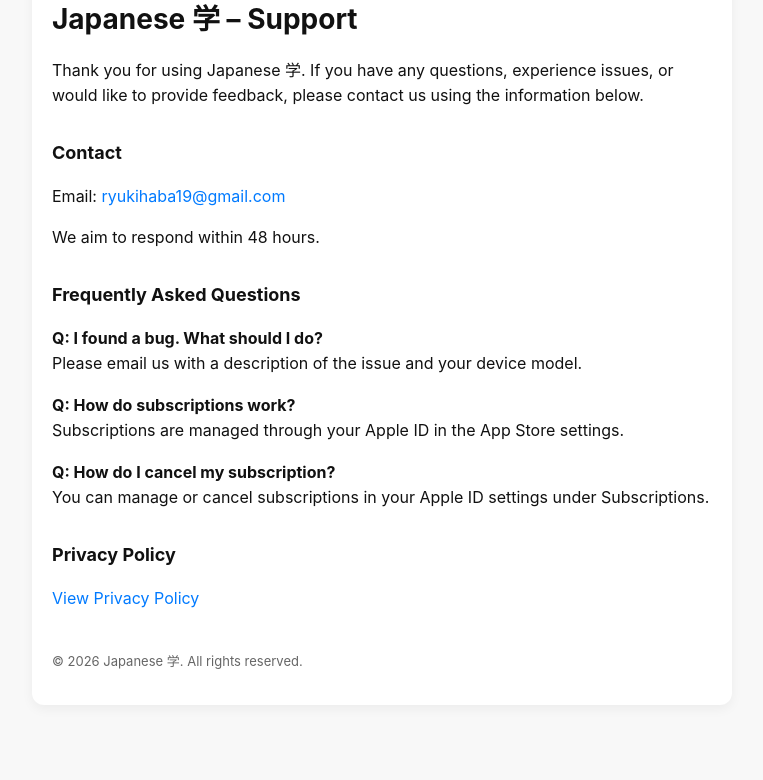
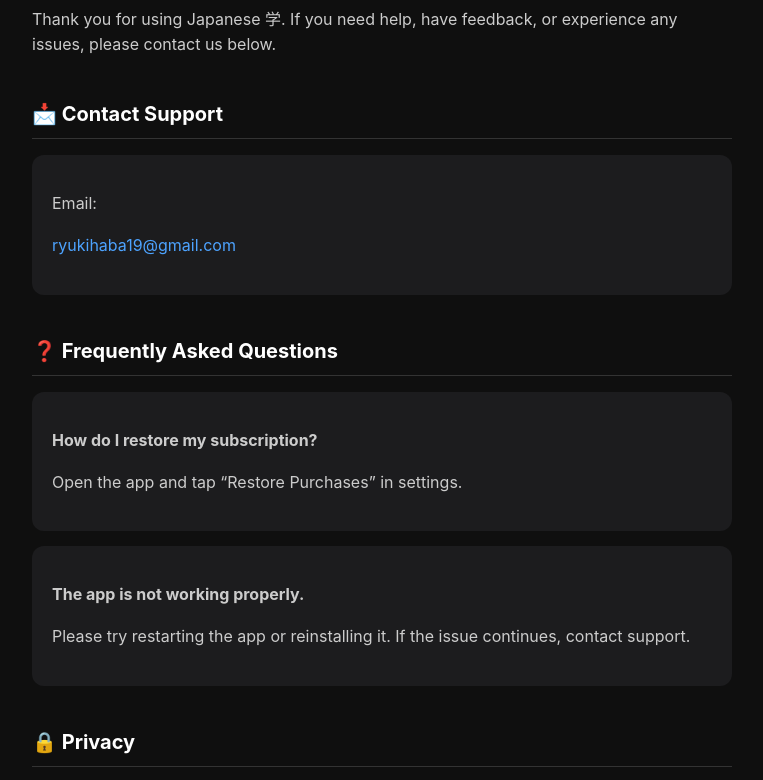
Before and after one commit to habaryuki19-boop/japanese---support, a plain HTML site: page index.html in a window 1280 px wide. Shown: the part 122-902 px from the top of the page, without its empty margins (258-1021 px from the left). Drawn offline with Linux system fonts and the light colour scheme.

Commit message:
Refactor index.html for improved layout and styling
Updated the layout and styling of the support page, enhancing the user interface and improving readability.

```diff
--- a/index.html
+++ b/index.html
@@ -7,77 +7,94 @@
     <style>
         body {
             font-family: -apple-system, BlinkMacSystemFont, "Segoe UI", Roboto, sans-serif;
-      background-color: #f8f8f8;
-      color: #111;
-      max-width: 700px;
-      margin: 60px auto;
-      padding: 20px;
+            background-color: #0f0f0f;
+            color: #ffffff;
+            margin: 0;
+            padding: 40px 20px;
             line-height: 1.6;
         }
+
+        .container {
+            max-width: 700px;
+            margin: auto;
+        }
+
         h1 {
-      font-size: 28px;
+            font-size: 32px;
             margin-bottom: 10px;
         }
+
         h2 {
-      margin-top: 30px;
-      font-size: 18px;
+            margin-top: 40px;
+            font-size: 20px;
+            border-bottom: 1px solid #333;
+            padding-bottom: 8px;
         }
+
+        p {
+            color: #cccccc;
+        }
+
         a {
-      color: #007AFF;
+            color: #4da3ff;
             text-decoration: none;
         }
-    .box {
-      background: white;
+
+        a:hover {
+            text-decoration: underline;
+        }
+
+        .card {
+            background-color: #1c1c1e;
             padding: 20px;
             border-radius: 12px;
-      box-shadow: 0 4px 12px rgba(0,0,0,0.05);
+            margin-top: 15px;
+        }
+
+        footer {
+            margin-top: 60px;
+            font-size: 13px;
+            color: #777;
+            text-align: center;
         }
     </style>
 </head>
 <body>
-
-  <div class="box">
+    <div class="container">
         <h1>Japanese 学 – Support</h1>
         <p>
             Thank you for using Japanese 学.
-      If you have any questions, experience issues, or would like to provide feedback,
-      please contact us using the information below.
+            If you need help, have feedback, or experience any issues, please contact us below.
         </p>
 
-    <h2>Contact</h2>
+        <h2>📩 Contact Support</h2>
+        <div class="card">
+            <p>Email:</p>
+            <p><a href="mailto:ryukihaba19@gmail.com">ryukihaba19@gmail.com</a></p>
+        </div>
+
+        <h2>❓ Frequently Asked Questions</h2>
+        <div class="card">
+            <p><strong>How do I restore my subscription?</strong></p>
+            <p>Open the app and tap “Restore Purchases” in settings.</p>
+        </div>
+
+        <div class="card">
+            <p><strong>The app is not working properly.</strong></p>
+            <p>Please try restarting the app or reinstalling it. If the issue continues, contact support.</p>
+        </div>
+
+        <h2>🔒 Privacy</h2>
+        <div class="card">
             <p>
-      Email: <a href="mailto:ryukihaba19@gmail.com">ryukihaba19@gmail.com</a>
-    </p>
-    <p>
-      We aim to respond within 48 hours.
-    </p>
-
-    <h2>Frequently Asked Questions</h2>
-
-    <p>
-      <strong>Q: I found a bug. What should I do?</strong><br>
-      Please email us with a description of the issue and your device model.
-    </p>
-
-    <p>
-      <strong>Q: How do subscriptions work?</strong><br>
-      Subscriptions are managed through your Apple ID in the App Store settings.
-    </p>
-
-    <p>
-      <strong>Q: How do I cancel my subscription?</strong><br>
-      You can manage or cancel subscriptions in your Apple ID settings under Subscriptions.
-    </p>
-
-    <h2>Privacy Policy</h2>
-    <p>
-      <a href="privacy.html">View Privacy Policy</a>
-    </p>
-
-    <p style="margin-top:40px; font-size: 13px; color: #666;">
-      © 2026 Japanese 学. All rights reserved.
+                Japanese 学 respects your privacy.
+                We do not sell or share personal data with third parties.
             </p>
         </div>
 
+        <footer>
+            © 2026 Japanese 学. All rights reserved.
+        </footer>
+    </div>
 </body>
 </html>
```
Lines whose indentation alone changed are shown as unchanged.
